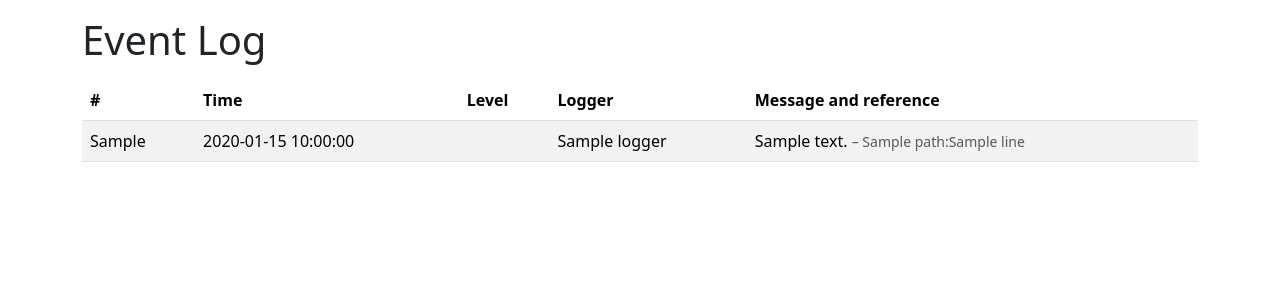
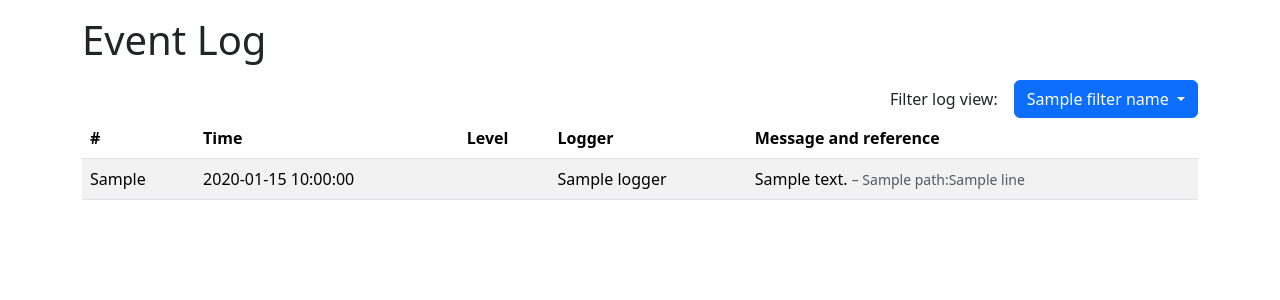
Before and after one commit to nbe95/home-office-light, a Flask app: template templates/events.html in a window 1280 px wide. Shown: the part 56-356 px from the top of the page. Run offline with Flask 2, Linux system fonts and the light colour scheme; the template is opened without the code that fills it: most values are stand-ins (such as "Sample title", 1, 10 or a date in 2020); parts of the project's set-up code (start-up, migrations or seed data) failed here and were passed over; some libraries are stand-ins or nearby versions.

Commit message:
Implement log event filter

```diff
--- a/templates/events.html
+++ b/templates/events.html
@@ -5,6 +5,27 @@
 {% block content %}
     <div class="container" role="main">
         <h1>Event Log</h1>
+
+        <div class="row">
+            <div class="col">
+                <div class="hstack gap-3 justify-content-end">
+                    <div>Filter log view:</div>
+                    <div class="dropdown">
+                        <button class="btn btn-primary dropdown-toggle" type="button" id="dropdownMenuButton1" data-bs-toggle="dropdown"
+                            aria-expanded="false">
+                            {{ filter_name }}
+                        </button>
+                        <ul class="dropdown-menu" aria-labelledby="dropdownMenuButton1">
+                            <li><a class="dropdown-item" href="{{ request.path }}?filter=debug">Debug</a></li>
+                            <li><a class="dropdown-item" href="{{ request.path }}?filter=info">Info</a></li>
+                            <li><a class="dropdown-item" href="{{ request.path }}?filter=warning">Warning</a></li>
+                            <li><a class="dropdown-item" href="{{ request.path }}?filter=error">Error</a></li>
+                            <li><a class="dropdown-item" href="{{ request.path }}?filter=critical">Critical</a></li>
+                        </ul>
+                    </div>
+                </div>
+            </div>
+        </div>
 
         <table class="table table-striped table-hover align-middle">
             <thead>
--- a/templates/remotes.html
+++ b/templates/remotes.html
@@ -7,7 +7,7 @@
 
         <h1>Remotes</h1>
 
-        <form action="/remotes" method="POST">
+        <form action="{{ request.path }}" method="POST">
             {% if remotes|length %}
             <table class="table table-striped table-hover align-middle">
                 <thead>
@@ -43,7 +43,7 @@
                     Update current remote registrations:
                 </div>
                 <div class="col col-6">
-                    <div class="hstack gap-3 ">
+                    <div class="hstack gap-3">
                         <input type="text" class="form-control" name="new-remote"
                             value="" placeholder="{{ client_ip }}">
                         <button type="submit" class="btn btn-success"
```
Also changed, not shown: src/constants.py (+3 -4 lines), src/frontend.py (+9 -2 lines), src/logger.py (+6 -2 lines), templates/state.html (+6 -18 lines), 1 other file.
